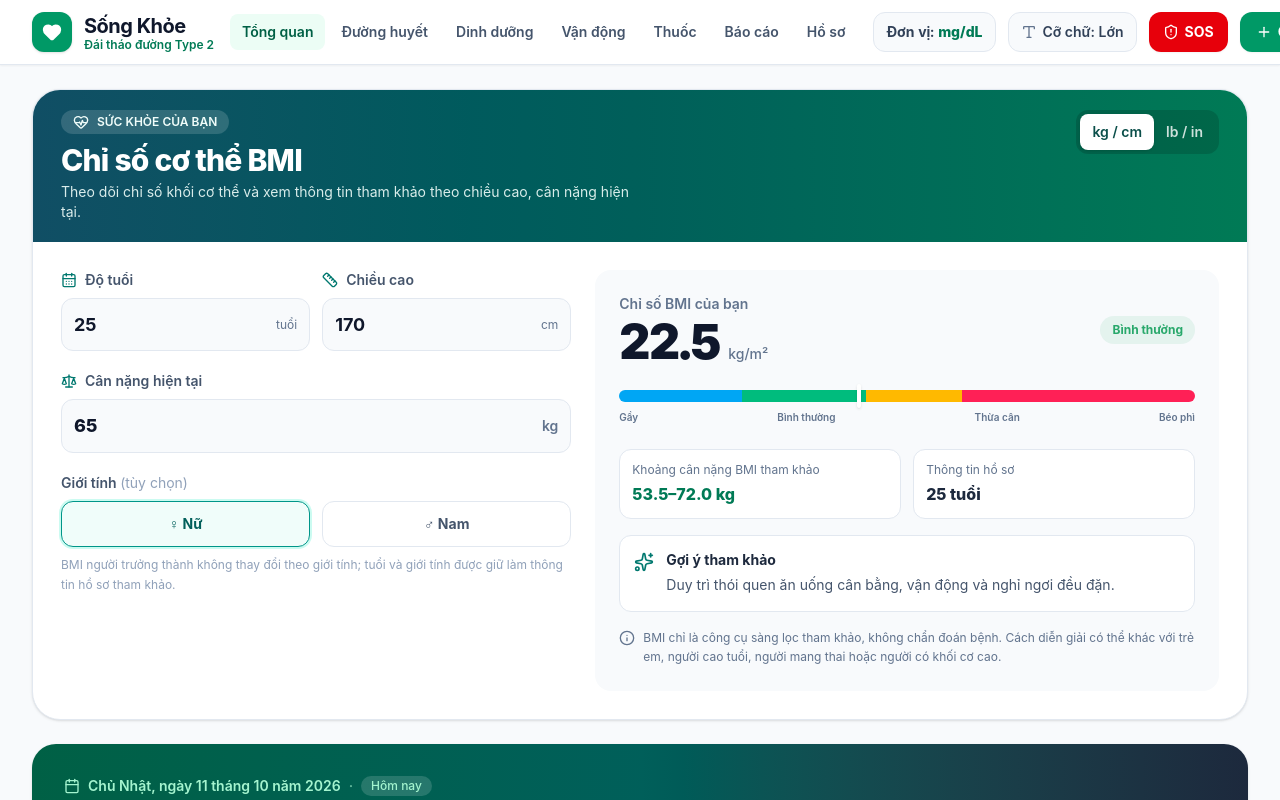
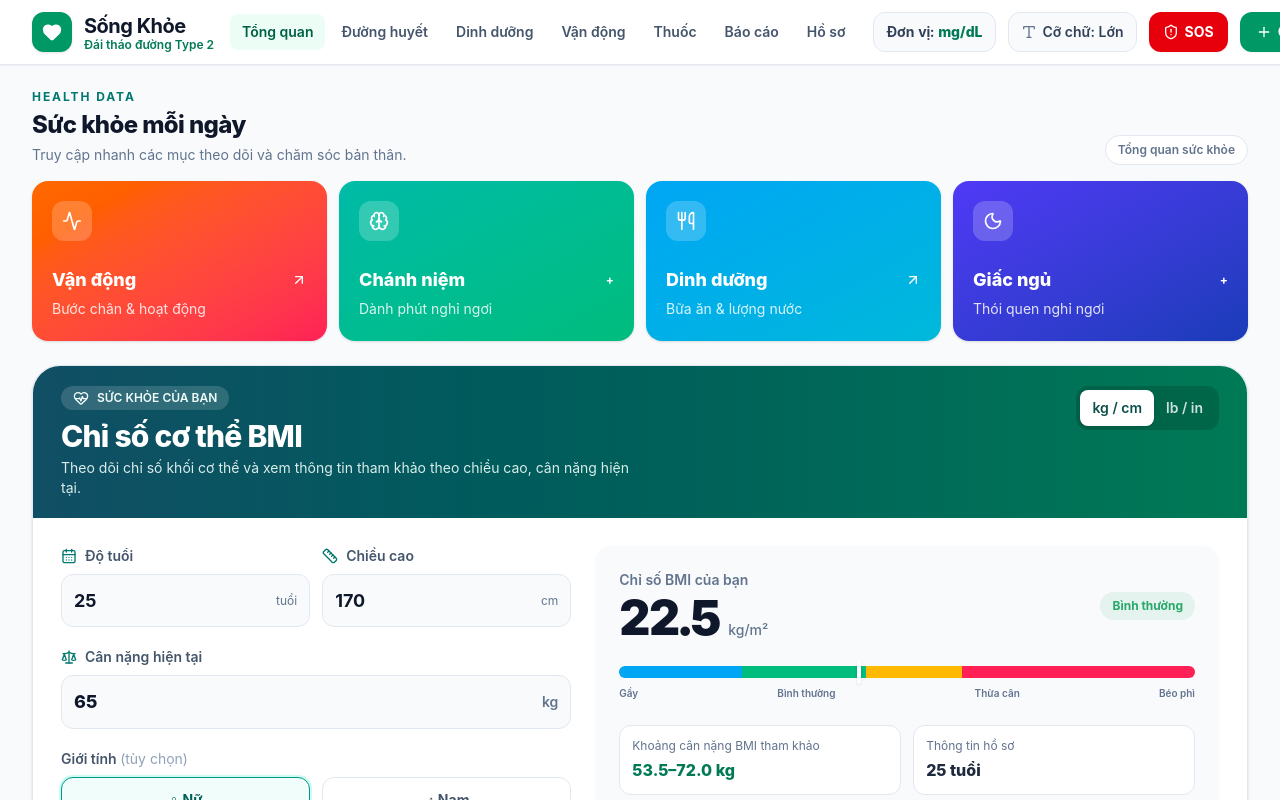
Before and after one commit to beneducation29-lgtm/Healthy, a React (Vite) app: page / in a window 1280 px wide. Shown: the top 800 px of the page. Built offline with nearby package versions, Linux system fonts and the light colour scheme.

Commit message:
feat: add health category shortcuts to overview

```diff
--- a/src/App.tsx
+++ b/src/App.tsx
@@ -24,6 +24,7 @@ import {
 } from './data/mockData';
 import { Header } from './components/Header';
 import { BmiHealthPanel } from './components/BmiHealthPanel';
+import { HealthCategoryGrid } from './components/HealthCategoryGrid';
 import { MobileBottomNav } from './components/MobileBottomNav';
 import { OverviewTab } from './components/OverviewTab';
 import { GlucoseTab } from './components/GlucoseTab';
@@ -596,6 +597,7 @@ export default function App() {
       <main className="flex-1 px-4 sm:px-6 lg:px-8 py-6 max-w-7xl w-full mx-auto pb-24 md:pb-12">
         {currentTab === 'overview' && (
           <>
+          <HealthCategoryGrid onTabChange={setCurrentTab} />
           <BmiHealthPanel />
           <OverviewTab
             profile={profile}
```
